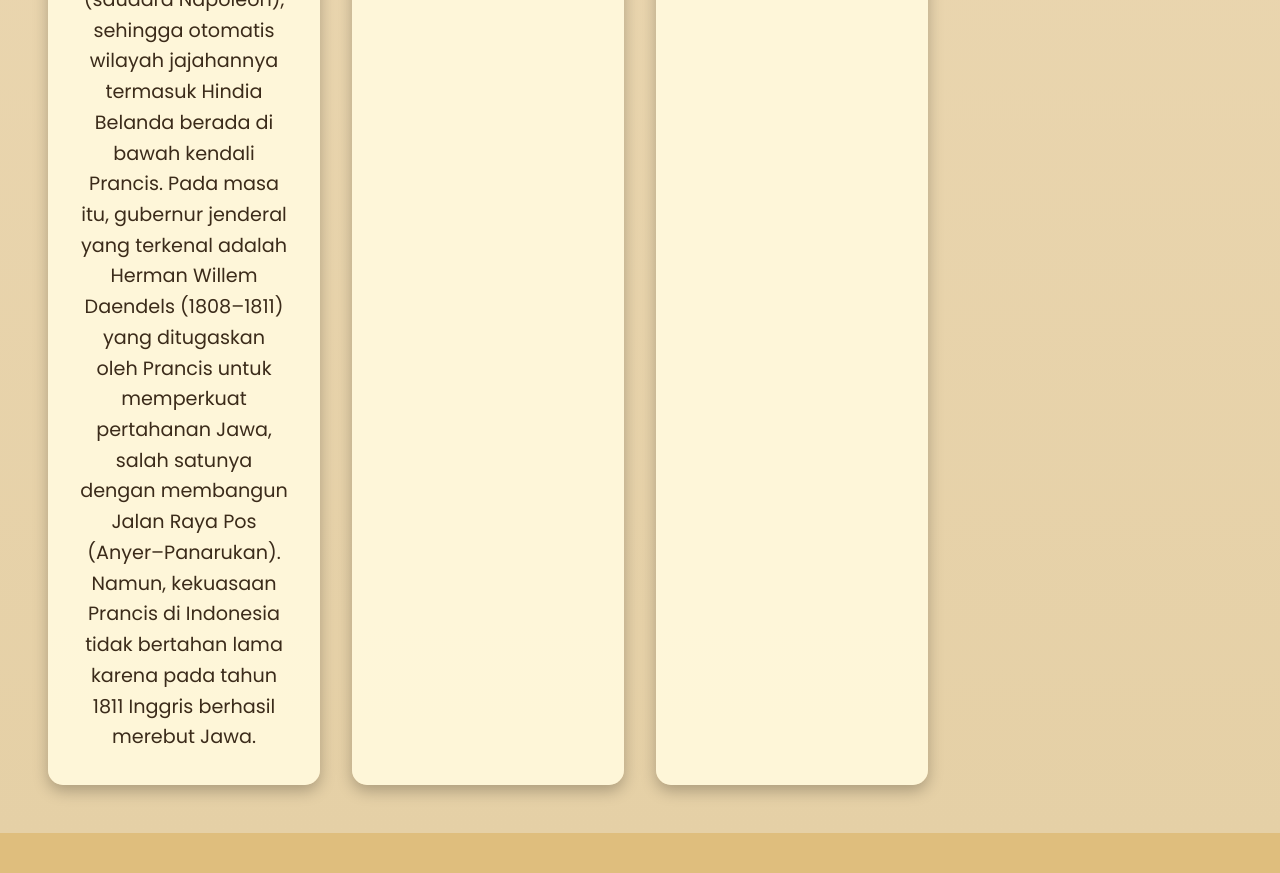
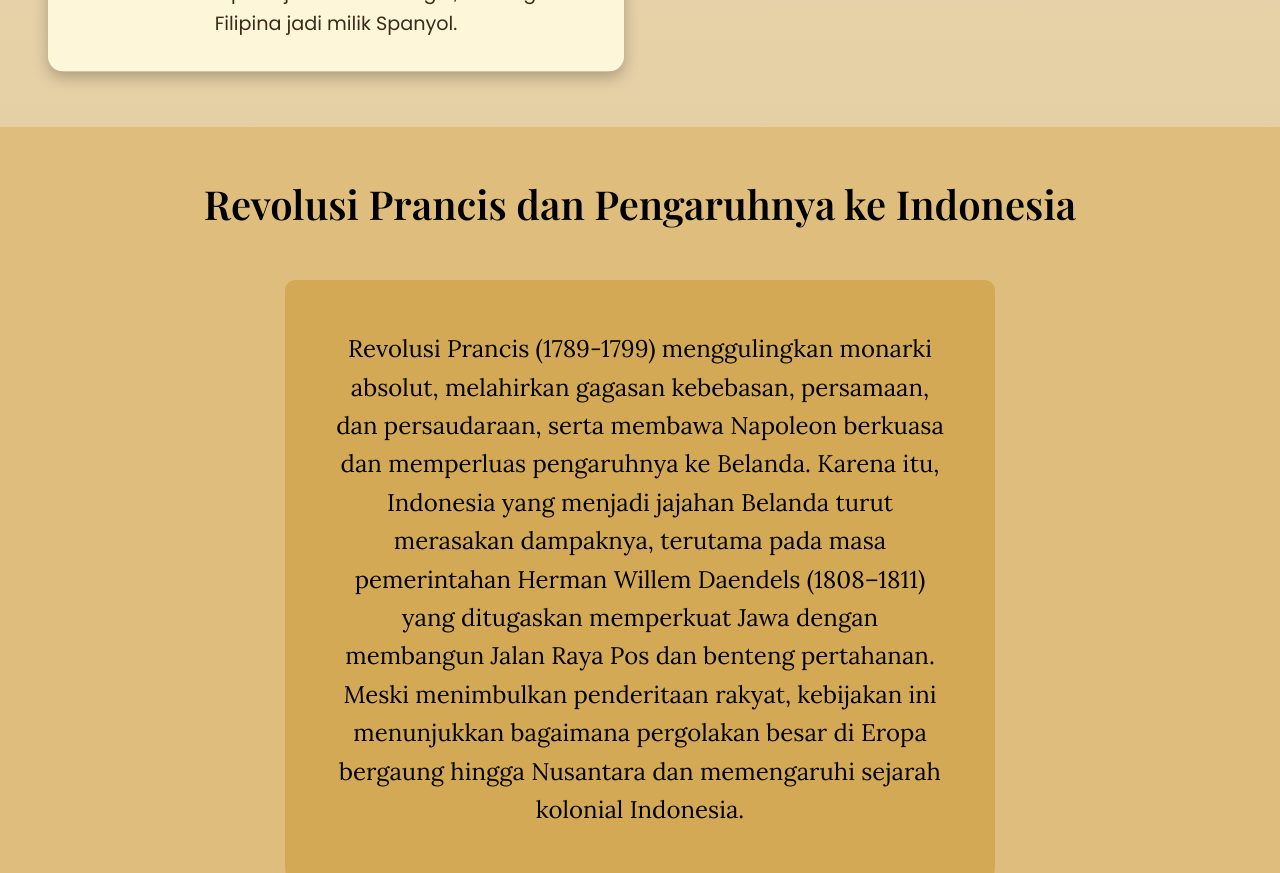
Before and after one commit to ThanHub-GG/SejarahEropa, a plain HTML site: page index.html in a window 1280 px wide. Shown: the part 2998-3871 px from the top of the page. Drawn offline with nearby package versions, Linux system fonts and the light colour scheme.

Commit message:
Update style.css

```diff
--- a/style.css
+++ b/style.css
@@ -137,8 +137,6 @@ a:hover {
     padding: 40px;
 }
 
-
-
 .all-card {
     display: grid;
     grid-template-columns: repeat(4, 1fr);
@@ -169,7 +167,6 @@ a:hover {
     box-shadow: 0 4px 8px rgba(0,0,0,0.2);
     transition: transform 0.3s ease, box-shadow 0.3s ease;
 }
-
 
 .card-three:hover {
     transform: translateY(-8px);
@@ -205,7 +202,7 @@ a:hover {
 
 .portugis-content {
     display: grid;
-    grid-template-columns: repeat(auto-fit, minmax(250px, 1fr));
+    grid-template-columns: repeat(2, 1fr);
     gap: 2rem;
     width: auto;
     min-height: 100vh;
@@ -214,7 +211,12 @@ a:hover {
     font-size: 1.2rem;
 }
 
-/* Card */
+@media (max-width: 768px) {
+    .portugis-content {
+        grid-template-columns: 1fr;
+    }
+}
+
 .portugis-main {
     background: rgba(255, 248, 220, 0.95);
     padding: 2rem;
@@ -222,11 +224,24 @@ a:hover {
     box-shadow: 0 6px 15px rgba(0,0,0,0.25);
     text-align: center;
     transition: transform 0.3s ease, box-shadow 0.3s ease;
+    animation: floatUpDown 3s ease-in-out infinite;
 }
 
 .portugis-main:hover {
-    transform: translateY(-10px);
-    box-shadow: 0 10px 20px rgba(0,0,0,0.35);
+    transform: translateY(-10px) scale(1.08);
+    box-shadow: 0 12px 25px rgba(0,0,0,0.4);
+}
+
+@keyframes floatUpDown {
+    0% {
+        transform: translateY(0);
+    }
+    50% {
+        transform: translateY(-10px);
+    }
+    100% {
+        transform: translateY(0);
+    }
 }
 
 .portugis-main h2 {
@@ -245,7 +260,7 @@ a:hover {
 
 .revolusi-content{
     width: auto;
-    height: auto;
+    height: 100%;
     background-color: #dfbe7d;
     padding: 30px;
     padding-bottom: 20vh;
@@ -261,21 +276,21 @@ a:hover {
 
 .revolusi-all p {
     font-family: 'Lora', serif;
-    font-size: 1.1rem;
+    font-size: 1.5rem;
     line-height: 1.6;
 }
 
 
 .revolusi-all{
-    display: grid;
-    grid-template-columns: repeat(auto-fit, minmax(250px, 1fr));
-    gap: 2rem;
+    display: flex;
+    justify-content: center;
 }
 
 .card-revolusi{
     margin-top: 50px;
     background-color: #d3a956;
-    padding: 20px;
+    padding: 50px;
+    width: 50%;
     border-radius: 10px;
     transition: transform 0.3s ease, box-shadow 0.3s ease;
 }
```
